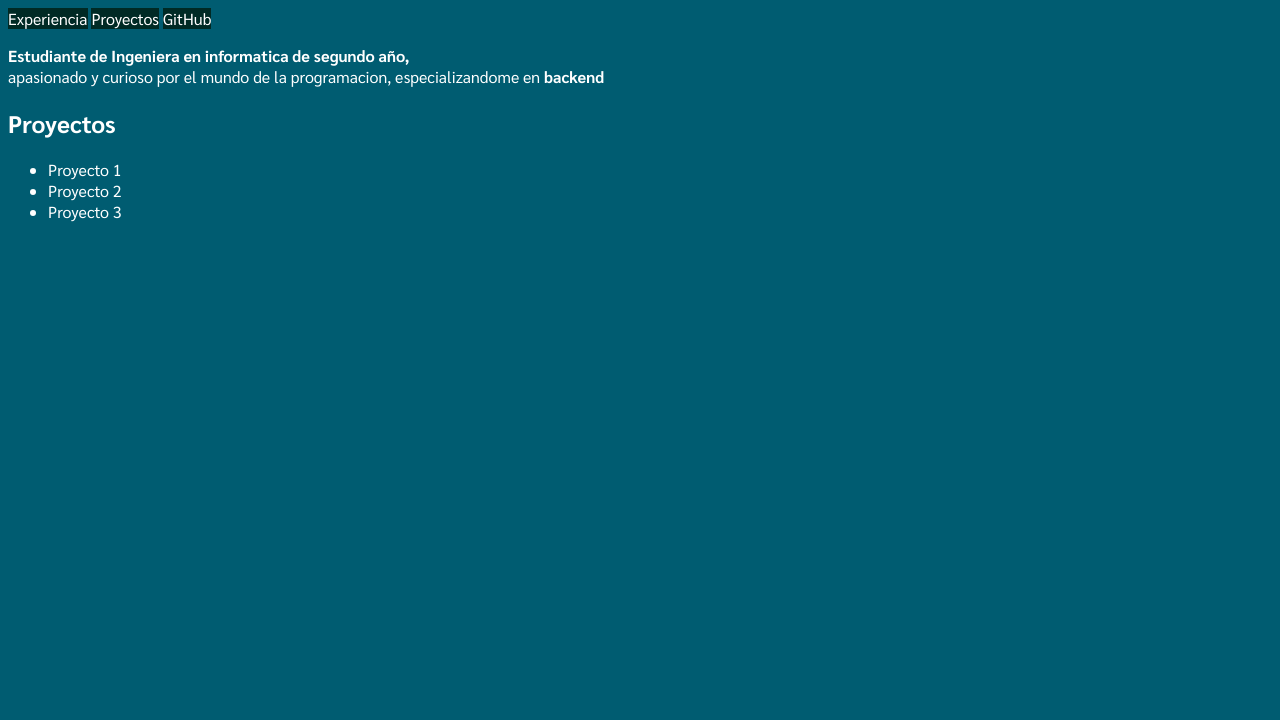
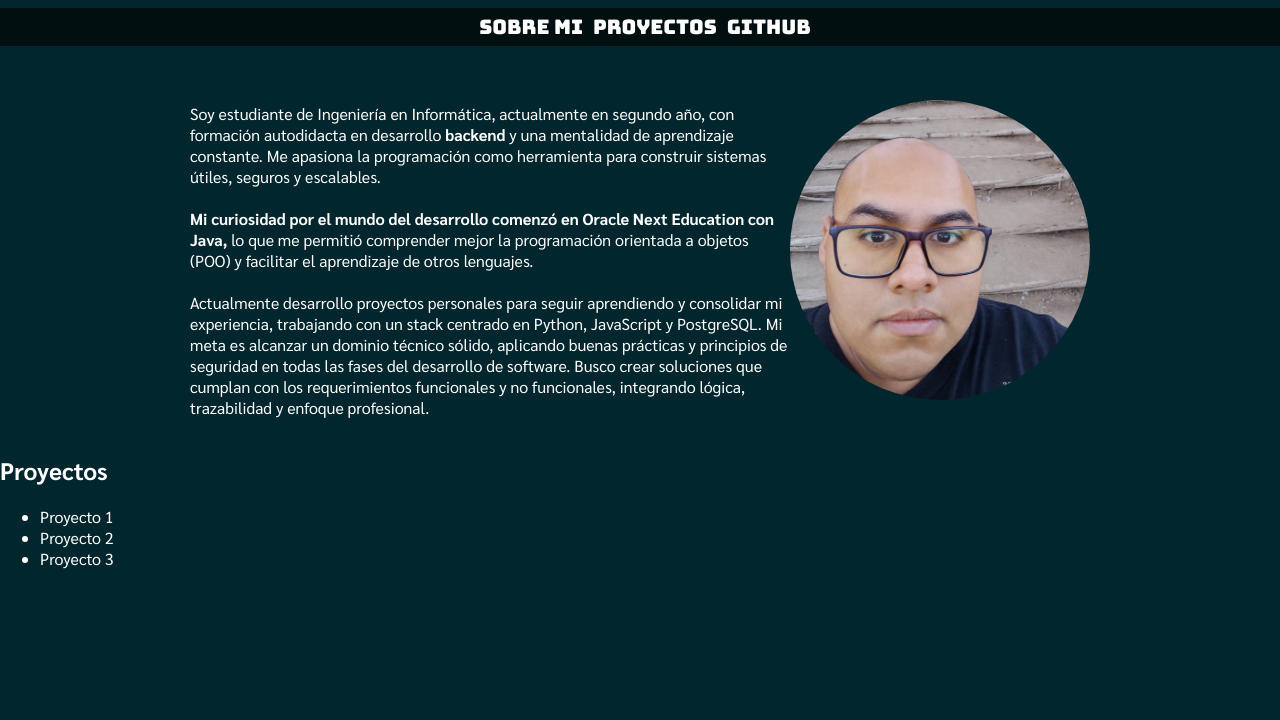
Before and after one commit to xNitox/Portfolio-Nibaldo-, a plain HTML site: page index.html in a window 1280 px wide. Shown: the part 80-800 px from the top of the page. Drawn offline with Linux system fonts and the light colour scheme.

Commit message:
Sección "Sobre mi" base terminada

```diff
--- a/estilo.css
+++ b/estilo.css
@@ -3,12 +3,13 @@
 html{
     box-sizing: border-box;
     font-family: "Sarabun", sans-serif;
-
 }
 body{
-    background: #005c71;
+    background: #02262e;
     color: #ffff;
+    margin: 0;
 }
+
 .titulo_header{
     display: flex;
     justify-content: center;
@@ -19,9 +20,38 @@ body{
     border-bottom: 2px solid  #ffc736;
     box-shadow: 0 4px 8px -2px #ffff;
 }
+.nav_links{
+    display: flex;
+    justify-content: center;
+    top: 0;
+    position: sticky;
+    z-index: 2;
+    background-color: rgba(1, 7, 3, 0.7);
+    padding:6px;
+}
 .link{
     color: #ffff;
     text-decoration: solid;
-    background-color: #002a25;
+    font-family: "Bungee", sans-serif;
+    margin-inline-start: 10px;
+    border-radius: 10px solid #002a25;
+    font-size: 20px;
+}
+.contenedor_descripcion{
+    display: flex;
+    align-items:center ;
+    justify-content: center;
+    width: 100%;
+    margin-top: 20px;
 
 }
+.sobre_mi{
+width: 600px;
+}
+.foto_perfil{
+    width: 300px;
+    height: 300px;
+    border-radius: 50%;
+    object-fit: cover;
+
+}
--- a/index.html
+++ b/index.html
@@ -9,19 +9,40 @@
     <title>Portfolio Nibaldo</title>
 </head>
 <body>
-    <header>
+    <header class="container_header">
         <h1 class="titulo_header">Bienvenido a mi portfolio</h1>
-        <nav>
-            <a class="link" href="#Experiencia">Experiencia</a class="link">
-            <a class="link" href="#Proyectos">Proyectos</a class="link">
-            <a class="link" href="#GitHub">GitHub</a class="link">
+    </header>
+    <nav class="nav_links">
+            <a class="link" href="#Sobre mi">Sobre mi</a>
+            <a class="link" href="#Proyectos">Proyectos</a>
+            <a class="link" href="#GitHub">GitHub</a>
         </nav>
-    </header>
 <main>
-    <p class="description">
-        <strong>Estudiante de Ingeniera en informatica de segundo año,</strong>
+    <div class="contenedor_descripcion">
+    <p class="sobre_mi">
         <br>
-        apasionado y curioso por el mundo de la programacion, especializandome en <strong>backend</strong></p>
+        Soy estudiante de Ingeniería en Informática, actualmente en segundo año,
+        con formación autodidacta en desarrollo <strong>backend</strong>
+        y una mentalidad de aprendizaje constante. Me apasiona la programación como herramienta para construir sistemas útiles,
+        seguros y escalables.
+        </br>
+        <br>
+        <strong>
+        Mi curiosidad por el mundo del desarrollo comenzó en Oracle Next Education con Java,
+        </strong>
+        lo que me permitió comprender mejor la programación orientada a objetos (POO) y facilitar el aprendizaje de otros lenguajes.
+        </br>
+        <br>
+        Actualmente desarrollo proyectos personales para seguir aprendiendo y consolidar mi experiencia,
+        trabajando con un stack centrado en Python, JavaScript y PostgreSQL.
+        Mi meta es alcanzar un dominio técnico sólido, aplicando buenas prácticas y principios de seguridad
+        en todas las fases del desarrollo de software. Busco crear soluciones que cumplan con los
+        requerimientos funcionales y no funcionales, integrando lógica, trazabilidad y enfoque
+        profesional.
+        </br>
+    </p>
+    <img class="foto_perfil" src="images/foto.PNG" alt = "Foto de perfil">
+    </div>
     <h2 id="experiencia">Proyectos</h2>
     <ul>
         <li> Proyecto 1</li>
```
Also changed, not shown: images/foto.PNG (added).
